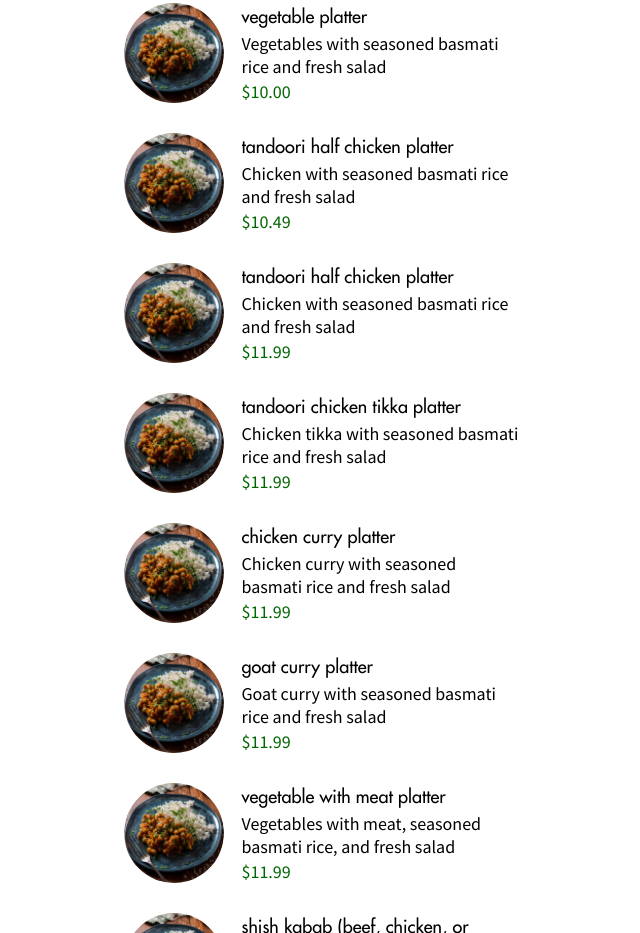
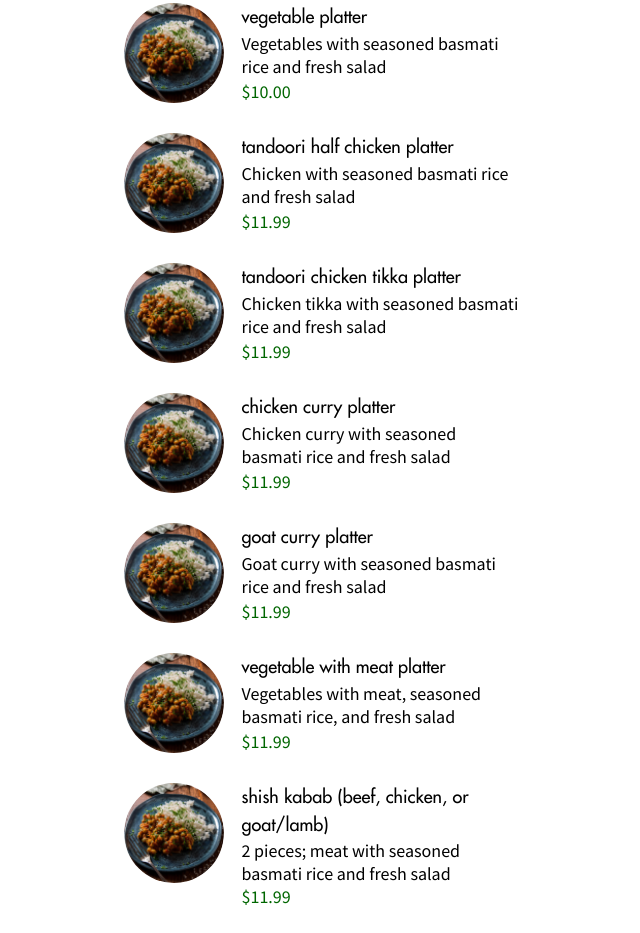
Before and after one commit to nsaeed21/KhanKababHouse, a website: page home.html in a window 1280 px wide. Shown: the part 2676-3609 px from the top of the page, without its empty margins (323-963 px from the left). Drawn offline with Linux system fonts and the light colour scheme; files that its build step writes are made by us from their sources; files whose address does not match are found by name.

Commit message:
Update home.html

```diff
--- a/home.html
+++ b/home.html
@@ -354,20 +354,6 @@
 															<p>Vegetables with seasoned basmati rice and fresh salad</p>
 
 															<span>$10.00</span>
-														</div><!-- /.menu-item__content -->
-													</div><!-- /.menu-item -->
-												</li><!-- /.list__item -->
-
-												<li class="list__item">
-													<div class="menu-item">
-														<a href="#" class="menu-item__image" style="background-image: url(assets/images/temp/food-image-1.png)"></a><!-- /.menu-item__image -->
-
-														<div class="menu-item__content">
-															<h6><a href="#">tandoori half chicken platter</a></h6>
-
-															<p>Chicken with seasoned basmati rice and fresh salad</p>
-
-															<span>$10.49</span>
 														</div><!-- /.menu-item__content -->
 													</div><!-- /.menu-item -->
 												</li><!-- /.list__item -->
```
